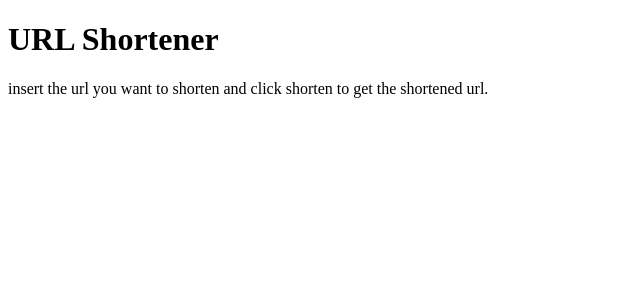
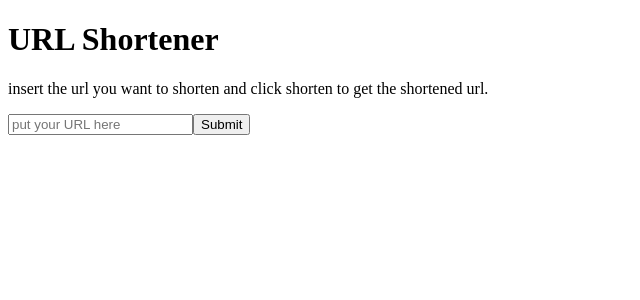
Before and after one commit to Klrfl/url-shortener, a Vue app: page / in a window 1280 px wide. Shown: the top 300 px of the page, without its empty margins (0-640 px from the left). Built offline with nearby package versions, Linux system fonts and the light colour scheme.

Commit message:
added components

```diff
--- a/src/views/Home.vue
+++ b/src/views/Home.vue
@@ -1,8 +1,28 @@
-<script setup></script>
 <template>
-  <h1>URL Shortener</h1>
-  <p>
-    insert the url you want to shorten and click shorten to get the shortened
-    url.
-  </p>
+  <TheHeader @gotShortUrl="handleUrl" />
+  <Results :shortUrl="shortUrl" v-if="shortUrl.length !== 0" />
 </template>
+
+<script>
+import TheHeader from "../components/TheHeader.vue";
+import Results from "../components/Results.vue";
+
+export default {
+  components: {
+    TheHeader,
+    Results,
+  },
+
+  data() {
+    return {
+      shortUrl: "",
+    };
+  },
+
+  methods: {
+    handleUrl(url) {
+      this.shortUrl = url;
+    },
+  },
+};
+</script>
```
